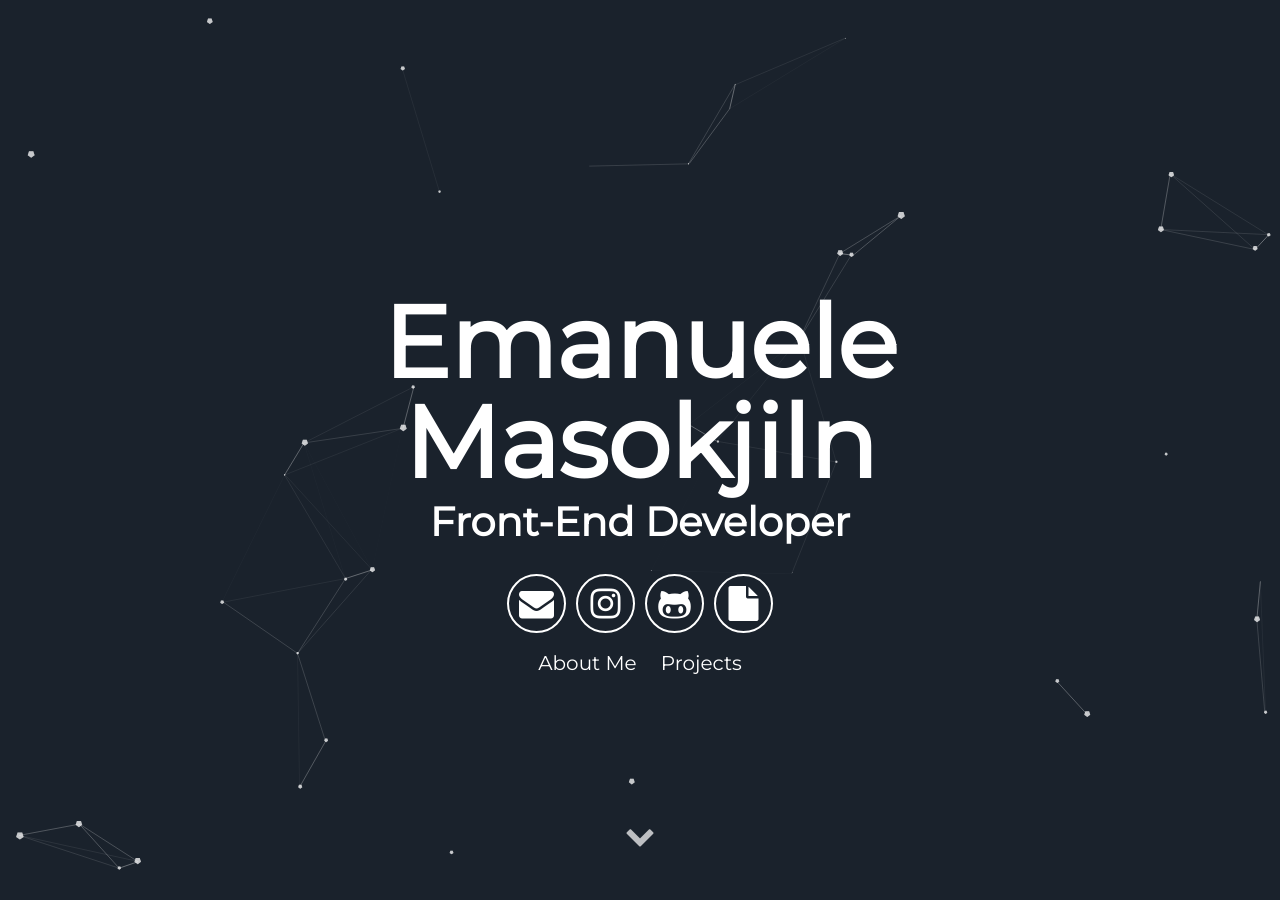
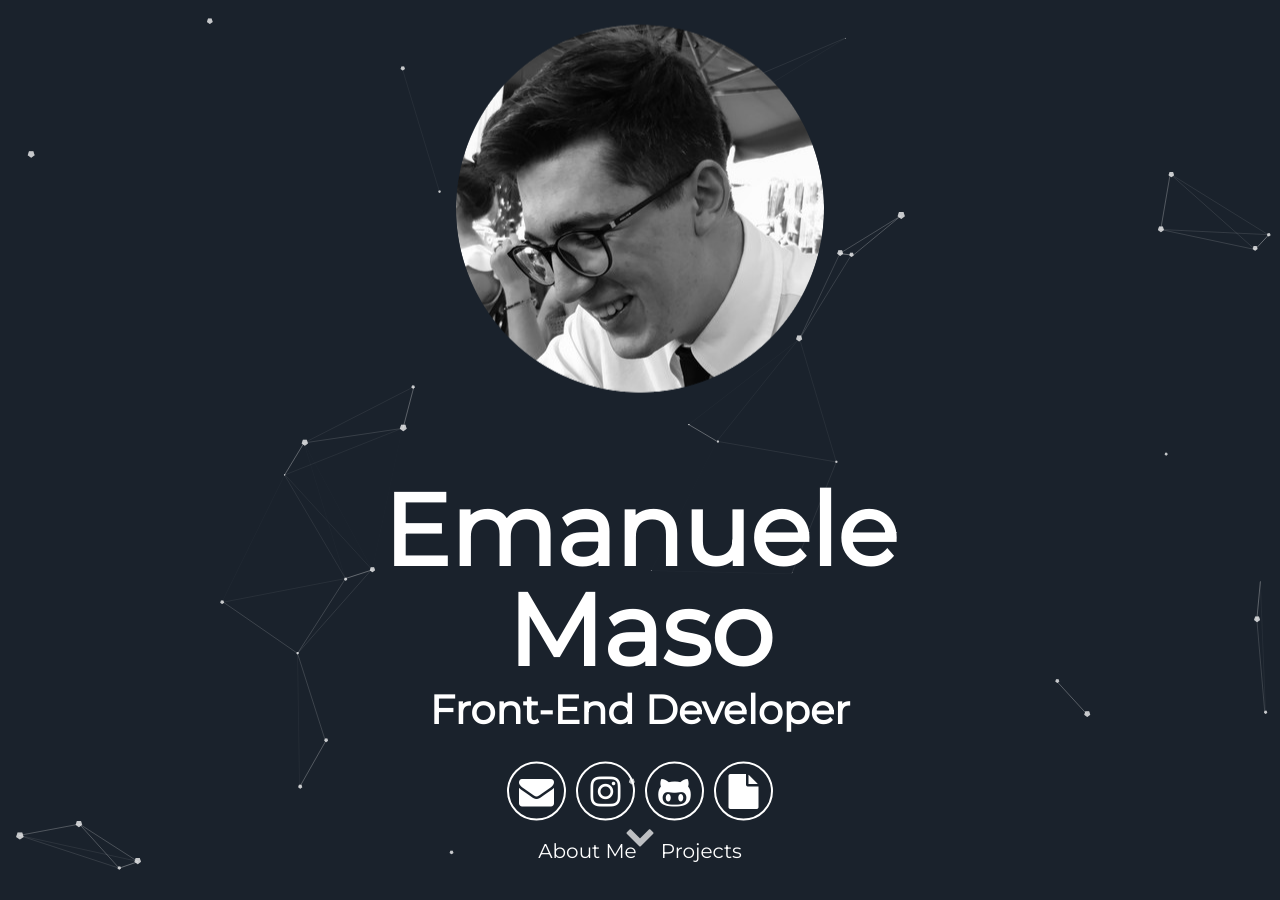
Before and after one commit to ClarkStoro/clarkstoro.github.io, a Jekyll site: the page built from index.html, in a window 1280 px wide and 900 px high. Built offline with Jekyll 4.4.1, drawn with Linux system fonts in a browser that asks for light colours.

Commit message:
Update header.html

```diff
--- a/_includes/header.html
+++ b/_includes/header.html
@@ -1,12 +1,12 @@
 <div id="particles-js">
   <div class="header">
-    <div class="header-photo">
+    <div class="photo">
 
-      <i alt="ema" src="{{ "/assets/img/EmanueleMaso.png"}}" ></i>
+      <img alt="ema" src="{{ "/assets/img/EmanueleMaso.png"}}" />
 
     </div>
       <h1>
-        <span class="site-title">{{site.username}}kjiln</span>
+        <span class="site-title">{{site.username}}</span>
         <span class="site-description">{{site.user_title}}</span>
       </h1>
       <div class="header-icons">
```
